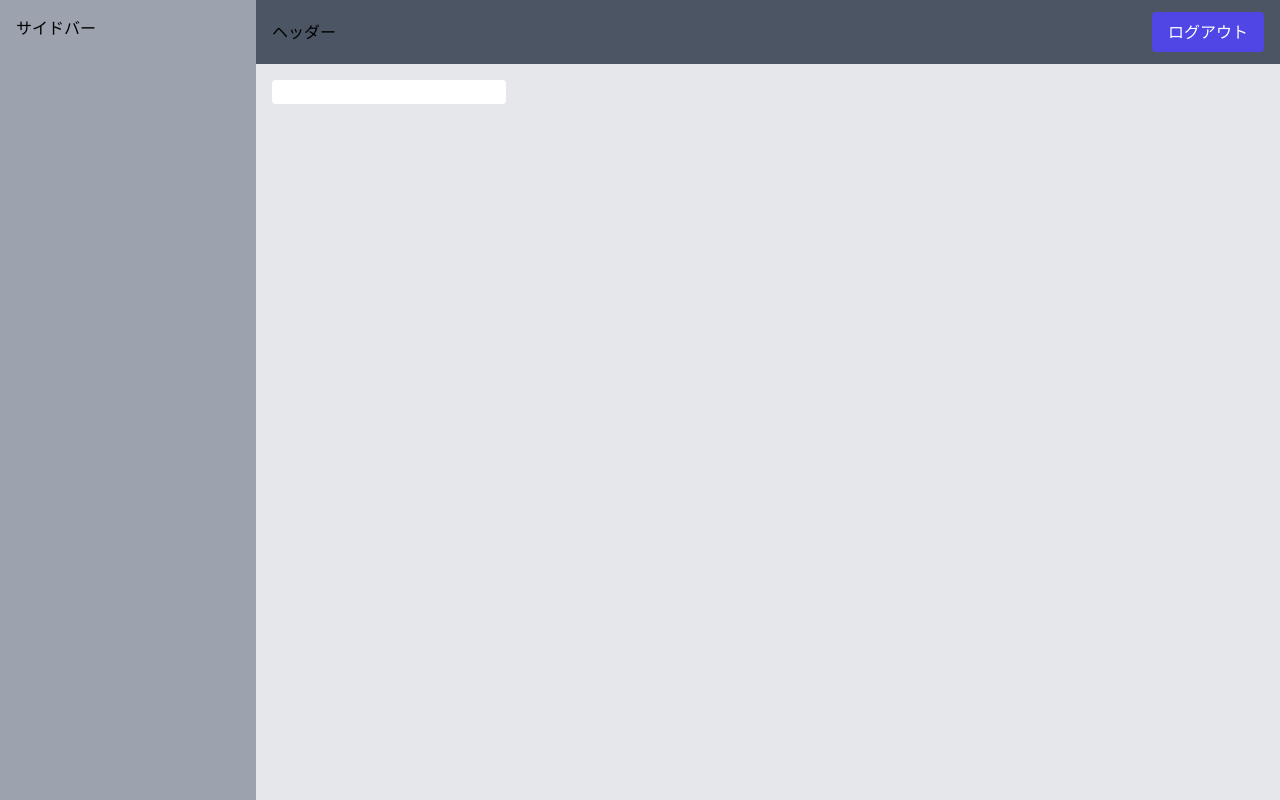
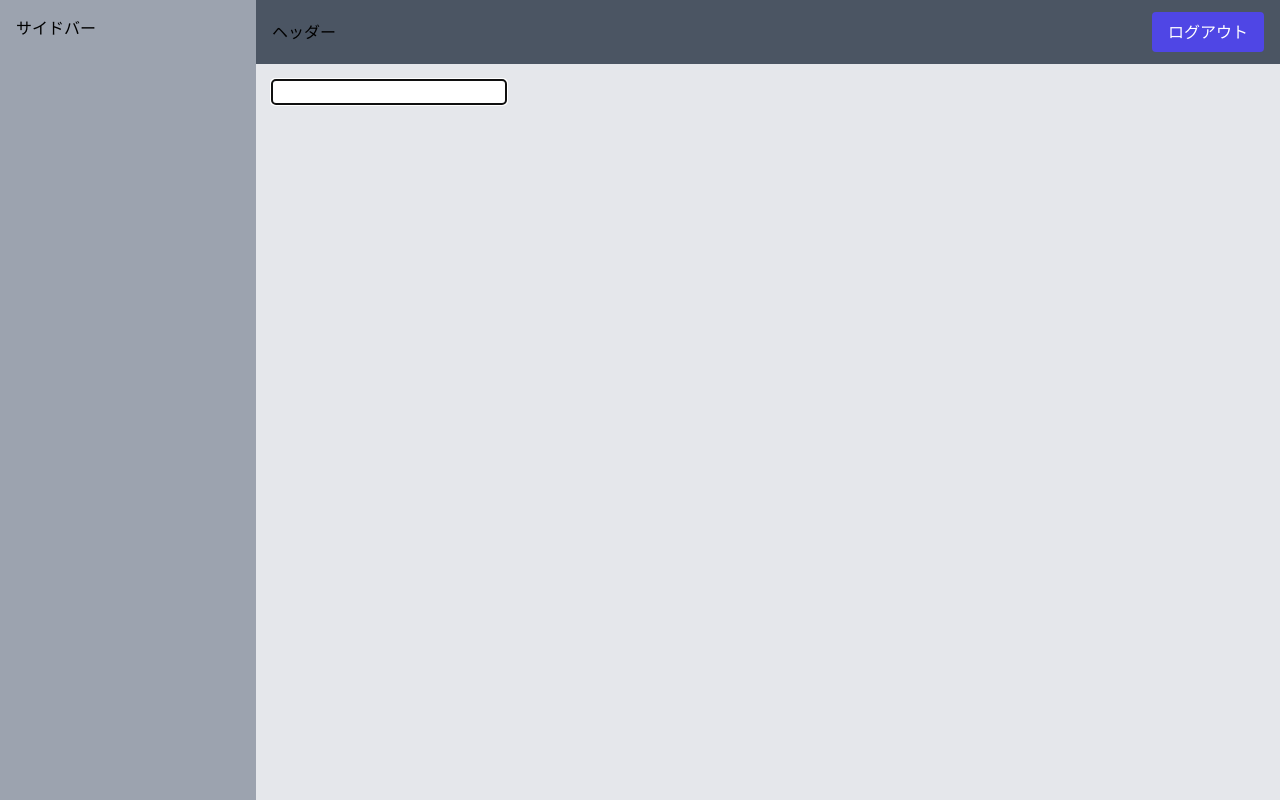
Before and after one commit to tukky-14/life-hub-links, a Next.js app: page /home in a window 1280 px wide. Built offline with nearby package versions, Linux system fonts and the light colour scheme.

Commit message:
input要素のフォーカス設定を更新

```diff
--- a/src/app/home/page.tsx
+++ b/src/app/home/page.tsx
@@ -1,5 +1,7 @@
 'use client';
 import { useRouter } from 'next/navigation';
+import { useState } from 'react';
+import FocusLock from 'react-focus-lock';
 
 export default function Home() {
     const router = useRouter();
@@ -7,6 +9,7 @@ export default function Home() {
     const handleLogoutClick = () => {
         router.push('/');
     };
+    const [readonly, setReadonly] = useState(false);
 
     return (
         <div className="flex h-screen">
@@ -22,7 +25,18 @@ export default function Home() {
                     </button>
                 </div>
                 <div className="flex-1 bg-main p-4">
-                    <input className="rounded text-gray-700" maxLength={10} type="text" />
+                    <FocusLock autoFocus={true}>
+                        <input
+                            autoFocus
+                            type="text"
+                            inputMode="none"
+                            className="rounded text-gray-700"
+                            maxLength={10}
+                            readOnly={readonly}
+                            onFocus={() => setReadonly(false)}
+                            onBlur={() => setReadonly(true)}
+                        />
+                    </FocusLock>
                 </div>
             </div>
         </div>
```
